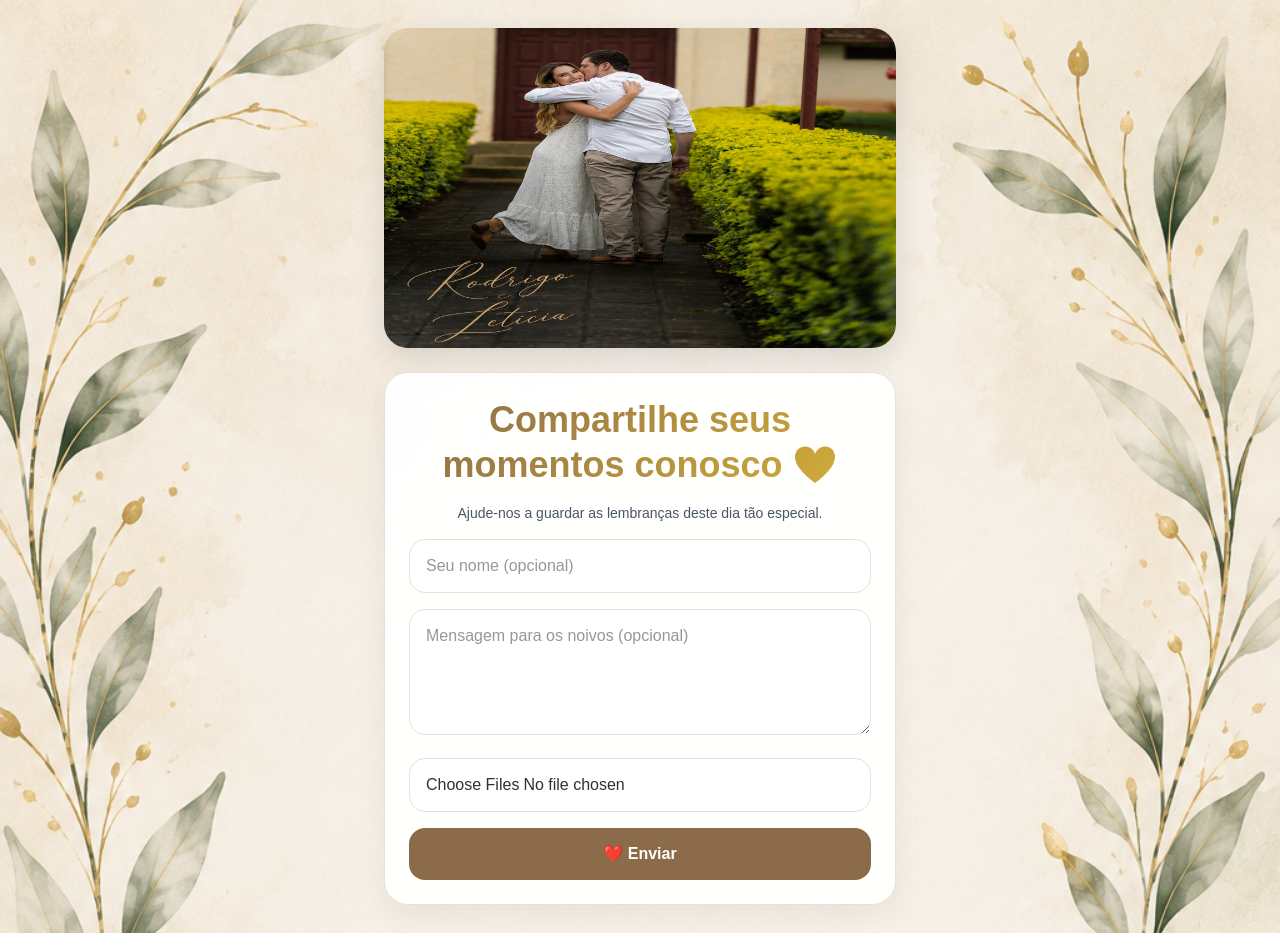
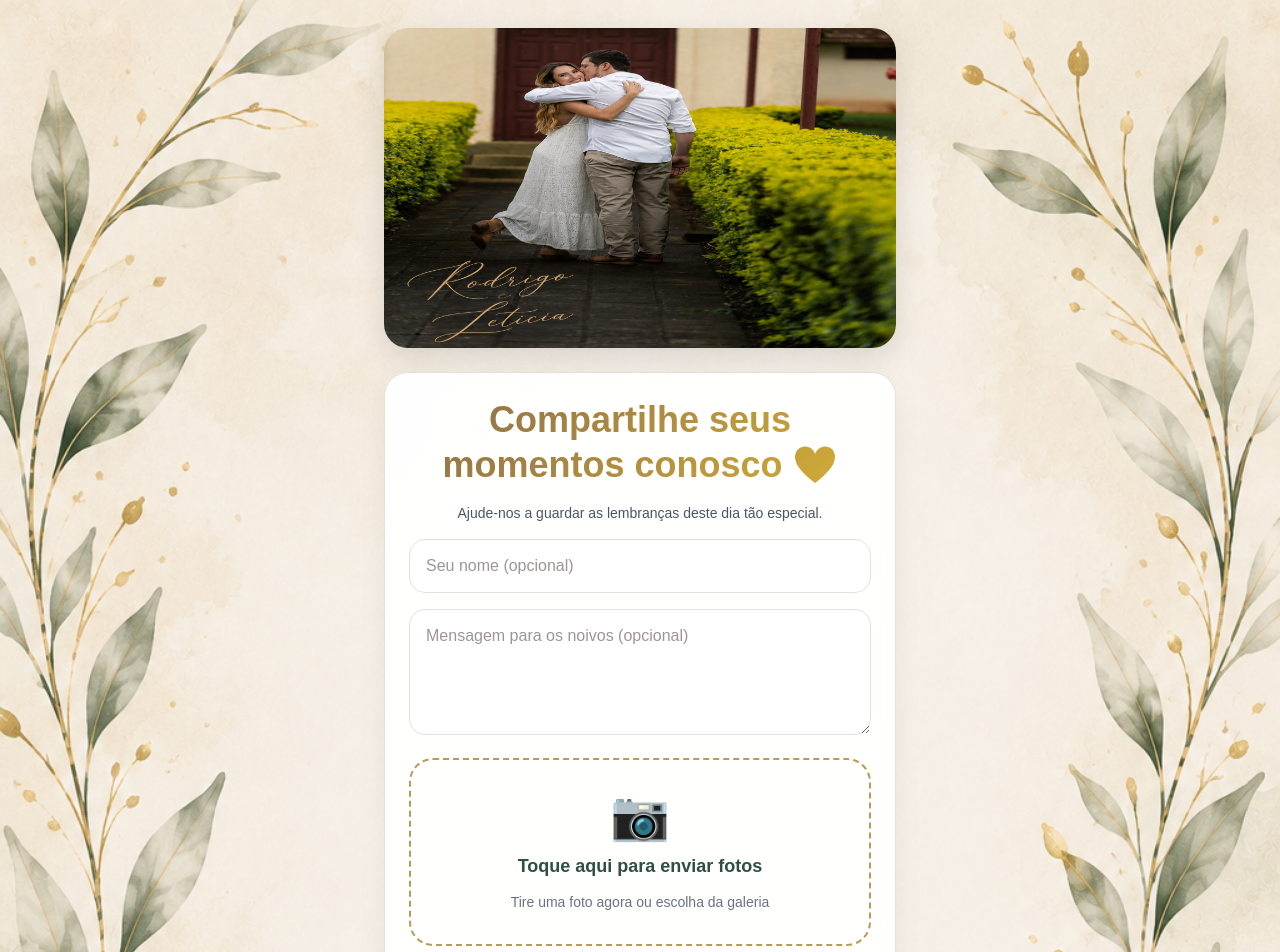
Before and after one commit to cebarrico/casamento-upload, a Next.js app: page / in a window 1280 px wide. Shown: the top 952 px of the page. Built offline with nearby package versions, Linux system fonts and the light colour scheme.

Commit message:
adjust image input

```diff
--- a/src/app/page.tsx
+++ b/src/app/page.tsx
@@ -73,28 +73,41 @@ export default function Home() {
             <h1 className="text-2xl md:text-4xl font-bold text-center title-gradient leading-tight">
               Compartilhe seus momentos conosco ❤️
             </h1>
-
             <p className="text-center text-sm text-gray-600">
               Ajude-nos a guardar as lembranças deste dia tão especial.
             </p>
-
             <input
               placeholder="Seu nome (opcional)"
               value={nome}
               onChange={(e) => setNome(e.target.value)}
             />
-
             <textarea
               rows={4}
               placeholder="Mensagem para os noivos (opcional)"
               value={mensagem}
               onChange={(e) => setMensagem(e.target.value)}
             />
+            <label
+              htmlFor="arquivos"
+              className="flex flex-col items-center justify-center gap-3 border-2 border-dashed border-[#b89a5a] rounded-3xl p-8 cursor-pointer hover:bg-white/50 transition"
+            >
+              <span className="text-5xl">📷</span>
+
+              <span className="text-lg font-semibold text-[#2f4f46]">
+                Toque aqui para enviar fotos
+              </span>
+
+              <span className="text-sm text-gray-500 text-center">
+                Tire uma foto agora ou escolha da galeria
+              </span>
+            </label>
 
             <input
+              id="arquivos"
               type="file"
               multiple
               accept="image/*,video/*"
+              className="hidden"
               onChange={(e) => {
                 const files = e.target.files;
 
@@ -111,7 +124,6 @@ export default function Home() {
                 setArquivos(files);
               }}
             />
-
             <button
               type="button"
               onClick={enviar}
```
